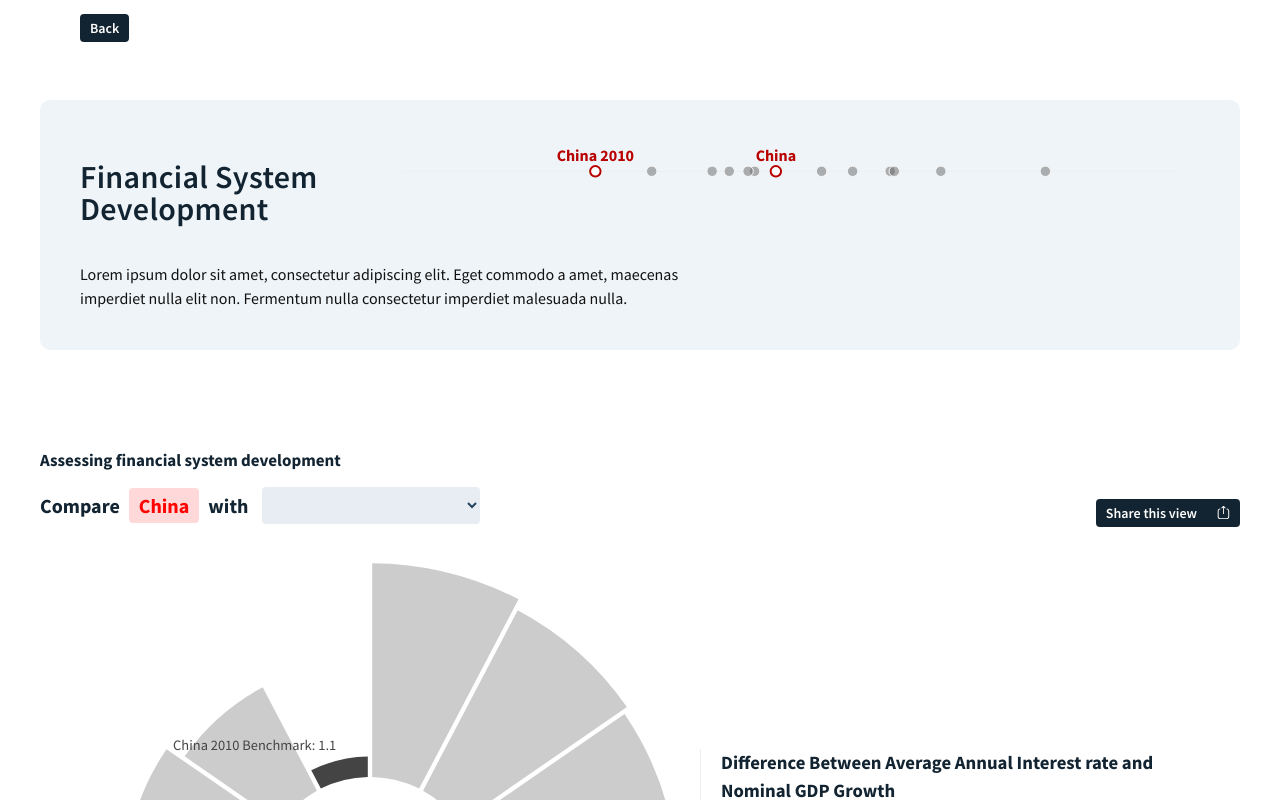
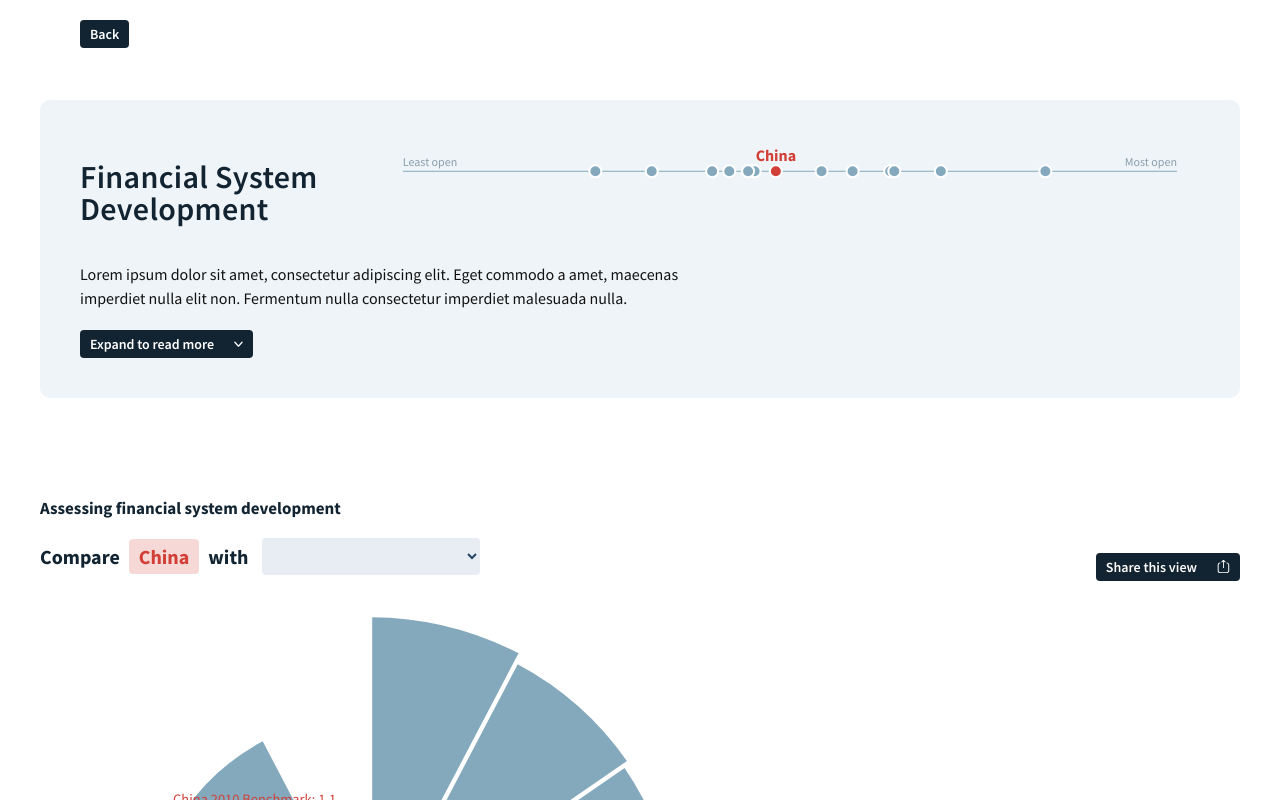
Before and after one commit to nickharb/china-pathfinder, a Svelte app: page / in a window 1280 px wide. Shown: the top 800 px of the page. Built offline with nearby package versions, Linux system fonts and the light colour scheme.

Commit message:
style indicators composite graph

```diff
--- a/src/components/CountrySelect.svelte
+++ b/src/components/CountrySelect.svelte
@@ -26,8 +26,8 @@
         margin: 0 5px;
         font-weight: bold;
         border-radius: 4px;
-        background-color: #FFD9D9;
-        color: #FF0202;
+        background-color: #F6D9D7;
+        color: #D13F36;
     }
 
     .country-toggle-box {
--- a/src/components/Icon.svelte
+++ b/src/components/Icon.svelte
@@ -15,6 +15,10 @@
     <svg width="7" height="9" viewBox="0 0 7 9" fill="none">
         <path fill-rule="evenodd" clip-rule="evenodd" d="M1.01556 7.37091C0.747902 7.61649 0.747902 8.01465 1.01556 8.26023C1.28322 8.5058 1.71718 8.5058 1.98484 8.26023L5.90131 4.66686C6.16897 4.42128 6.16897 4.02313 5.90131 3.77755L1.98484 0.184182C1.71718 -0.0613944 1.28322 -0.0613944 1.01556 0.184182C0.747902 0.429759 0.747902 0.827918 1.01556 1.07349L4.44927 4.22392L1.01556 7.37091Z" fill="white"/>
     </svg>
+{:else if type == 'chevron-down'}
+    <svg width="9" height="6" viewBox="0 0 9 6" fill="none">
+        <path fill-rule="evenodd" clip-rule="evenodd" d="M1.30975 0.779354C1.06418 0.511695 0.666015 0.511695 0.420438 0.779354C0.174861 1.04701 0.174861 1.48097 0.420438 1.74863L4.0138 5.6651C4.25938 5.93276 4.65754 5.93276 4.90312 5.6651L8.49648 1.74863C8.74206 1.48097 8.74206 1.04701 8.49648 0.779355C8.2509 0.511696 7.85275 0.511696 7.60717 0.779354L4.45674 4.21306L1.30975 0.779354Z" fill="white"/>
+    </svg>
 {:else if type == 'arrow-right'}
     <svg width="21" height="10" viewBox="0 0 21 10" fill="none">
         <path d="M20.9135 4.77906L16.4865 0.0915601C16.3712 -0.03052 16.1844 -0.03052 16.0691 0.0915601C15.9538 0.21364 15.9538 0.411394 16.0691 0.533445L19.9924 4.68751H0.705058C0.541921 4.68751 0.409912 4.82728 0.409912 5.00002C0.409912 5.17275 0.541921 5.31253 0.705058 5.31253H19.9924L16.0691 9.46656C15.9538 9.58864 15.9538 9.7864 16.0691 9.90845C16.1268 9.96947 16.2023 10 16.2778 10C16.3533 10 16.4288 9.96947 16.4865 9.90845L20.9135 5.22095C21.0288 5.0989 21.0288 4.90114 20.9135 4.77906Z" fill="#122431"/>
--- a/src/components/IndicatorVisual.svelte
+++ b/src/components/IndicatorVisual.svelte
@@ -45,17 +45,24 @@
 </script>
 
 <div class='indicator-vis'>
-<svg  viewBox="0 0 {$chartWidth} {$chartWidth}">
+
+    <svg viewBox="0 0 {$chartWidth} {$chartWidth}">
+
         <g transform='translate({$chartWidth/2},{$chartWidth/2})'>
+
             {#each indicator.values as country}
+
                 <g class='country {country.country}'>
+
                     <path d={country.path}></path>
+
                     <g transform='rotate({country.rotateAngel})translate({country.barLength},0)'>
                         <text
                         transform='rotate({country.rotateAngel*-1})'
                         style='text-anchor:{country.textAnchor};'
                         >{country.country}: {Math.round(country.value*10)/10}</text>
                     </g>
+
                 </g>
 
             {/each}
@@ -69,29 +76,32 @@
 
 <style>
     .indicator-vis {
-        width:55%;
+        width: 55%;
     }
 
     .country {
-        fill:#cccccc;
+        fill: #84A9BC;
     }
+
     .country text {
-        pointer-events:none;
-        font-size:14px;
-        fill-opacity:0;
+        pointer-events: none;
+        font-size: 14px;
+        fill-opacity: 0;
     }
+
     .China.country {
-        fill:#444444;
+        fill: #D13F36;
     }
+
     .China.country text{
-        fill-opacity:1;
+        fill-opacity: 1;
     }
 
     text.middle-text {
-        text-anchor:middle;
-        font-weight:400;
-        text-transform:capitalize;
-        font-size:1.3em;
+        text-anchor: middle;
+        font-weight: 400;
+        text-transform: capitalize;
+        font-size: 1.3em;
     }
 
 
--- a/src/components/LandingVisual.svelte
+++ b/src/components/LandingVisual.svelte
@@ -88,7 +88,7 @@
 <div class='text-wrapper'  bind:clientHeight={$height}>
     {#each copyData as area}
         <div class={'area '+area.label.toLowerCase()}>
-            <h2 on:click|self={()=> switchView('indicators',area.label.toLowerCase())} on:mouseover={() => console.log('TEST')}>
+            <h2 on:click|self={()=> switchView('indicators',area.label.toLowerCase())}>
                 {area.name}
                 <Icon type='info' />
             </h2>
@@ -259,13 +259,13 @@
     }
 
     g.china.selected circle {
-        fill: #FF0202;
+        fill: #D13F36;
         stroke: #fff;
         stroke-width: 2px;
     }
 
     g.china.selected path {
-        stroke: #FF0202;
+        stroke: #D13F36;
         stroke-width: 2px;
         stroke-opacity: 1;
     }
--- a/src/views/Indicators.svelte
+++ b/src/views/Indicators.svelte
@@ -33,9 +33,10 @@
 
         areaData.comps.forEach((d,i)=>{
             graphData.push({
+                id : areaData.countries[i].trim().toLowerCase().split(" ").join("-"),
                 x : xScale(d),
                 y : 0,
-                    r : $scaleFactor,
+                r : 6,
                 country : areaData.countries[i]
             });
         });
@@ -55,7 +56,6 @@
         })
     }
 
-
     function switchView(targetView, area) {
         $view = targetView;
         $areaInView = area;
@@ -63,6 +63,7 @@
 
 </script>
 
+<!-- Header area -->
 <div class='area-summary'>
     <button class='back' on:click|self={()=> switchView('main')}>Back</button>
     <div class='area-text'>
@@ -73,13 +74,21 @@
                 height='100'>
                 {#if areaData}
                     <g class="{areaData.area}" transform='translate({$margin},{$margin*4})'>
+
+                        <text x='0' y='-5' font-size='12px' fill='#5E7B8A' fill-opacity='0.7'>Least open</text>
+                        <text x='{$width-$margin}' y='-5' text-anchor='end' font-size='12px' fill='#5E7B8A' fill-opacity='0.7'>Most open</text>
+
                         <line class='gridline' x2={$width}></line>
+
                         {#each graphData as graph,i}
-                        <g class='country {graph.country}' transform='translate({graph.x},{graph.y})'>
+
+                            <g class='country {graph.id}' transform='translate({graph.x},{graph.y})'>
                                 <circle r={graph.r} class='country-circle'></circle>
-                            <text y='-10px'>{graph.country}</text>
+                                <text class='label' y='-10px'>{graph.country}</text>
                             </g>
+
                         {/each}
+
                     </g>
                 {/if}
 
@@ -87,9 +96,10 @@
         </div>
     </div>
     <div class='description'>{currentArea.context}</div>
-
+    <button>Expand to read more<Icon type='chevron-down' /></button>
 </div>
 
+<!-- Secondary indicator charts container -->
 <div class='indicators'>
     <h2>Assessing {currentArea.name.toLowerCase()}</h2>
 
@@ -98,8 +108,11 @@
         <button>Share this view<Icon type='share' /></button>
     </div>
 
+    <!-- Alternate indicator charts on left and right -->
     {#each indicatorsData as indicator, i}
+
         <div class='indicator-container'>
+
             {#if i%2 == 0}
                 <IndicatorVisual {indicator}/>
                 <div class='indicator-text'>
@@ -119,22 +132,15 @@
                 </div>
                 <IndicatorVisual {indicator}/>
             {/if}
+
         </div>
+
     {/each}
-
 </div>
 
 
 
 <style>
-    .area-summary,
-    .indicators {
-        /*max-width:1000px;*/
-        /*text-align:left;
-        margin: 1em auto;
-        padding: 1em 0;*/
-    }
-
     .area-summary {
         background-color: #EFF4F8;
         margin-bottom: 100px;
@@ -155,77 +161,95 @@
 
     .area-text h2 {
         position: relative;
-        width:30%;
-        padding-right:2%;
-        /* padding-left:25px; */
-        margin-top:0;
-        margin-bottom:0;
-        display:inline-block;
+        width: 30%;
+        padding-right: 2%;
+        margin-top: 0;
+        margin-bottom: 0;
+        display: inline-block;
+    }
 
-    }
     .area-text .area-vis {
         position: relative;
-        width:99%;
+        width: 99%;
     }
 
     .description {
-        max-width:620px;
-    }
-    .gridline {
-        stroke:#eeeeee;
-
+        max-width: 620px;
     }
 
     .indicator-container {
-        display:flex;
+        display: flex;
     }
 
     .indicator-container h3 {
-        margin-top:0;
+        margin-top: 0;
     }
     .indicator-container .indicator-text {
-        width:40%;
+        width: 40%;
     }
 
     .indicator-container .indicator-text .inner-container {
-        display:inline-block;
+        display: inline-block;
     }
 
+    circle.country-circle {
+        fill: #84A9BC;
+        stroke: #fff;
+        stroke-width: 2px;
+    }
 
+    /*.vis-wrapper path {
+        stroke: #84A9BC;
+        fill: none;
+        stroke-width: 1px;
+        mix-blend-mode: multiply;
+        stroke-opacity: 0.2;
+    }*/
 
-    svg {
-        /*position: absolute;*/
-        /* fill: #f9f9f9; */
-        /*fill:white;*/
+    g.hovered circle {
+        fill: #234462;
+        stroke: #fff;
+    }
 
+    /*g.selected path {
+        stroke: #234462;
+        stroke-width: 2px;
+        stroke-opacity: 1;
     }
-    circle.country-circle {
-        fill:#666666;
-        stroke:#f9f9f9;
-        fill-opacity:0.5;
+
+    g.selected circle {
+        fill: #234462;
+        stroke: #fff;
+    }*/
+
+    g.china circle {
+        fill: #D13F36;
+        stroke: #fff;
+        stroke-width: 2px;
+    }
+
+    .gridline {
+        stroke: #84A9BC;
     }
 
     text {
-        fill:#444444;
-        text-anchor:middle;
+        pointer-events: none;
+    }
+
+    text.label {
+        fill: #444444;
+        text-anchor: middle;
         fill-opacity: 0;
     }
 
-    g.China text {
+    g.china text {
+        fill: #D13F36;
+        font-weight: bold;
         fill-opacity: 1;
-        fill:#b90000;
-        font-weight:bold;
-    }
-
-    g.China circle {
-        fill:white;
-        stroke:#b90000;
-        stroke-width:2px;
-        fill-opacity:1;
     }
 
     button {
-        margin-top:1em;
+        margin-top: 20px;
     }
 
 
```
Also changed, not shown: public/build/bundle.css, public/build/bundle.js, 1 other file (tests, documents, lock files or other folders). Lines whose indentation alone changed are shown as unchanged.
